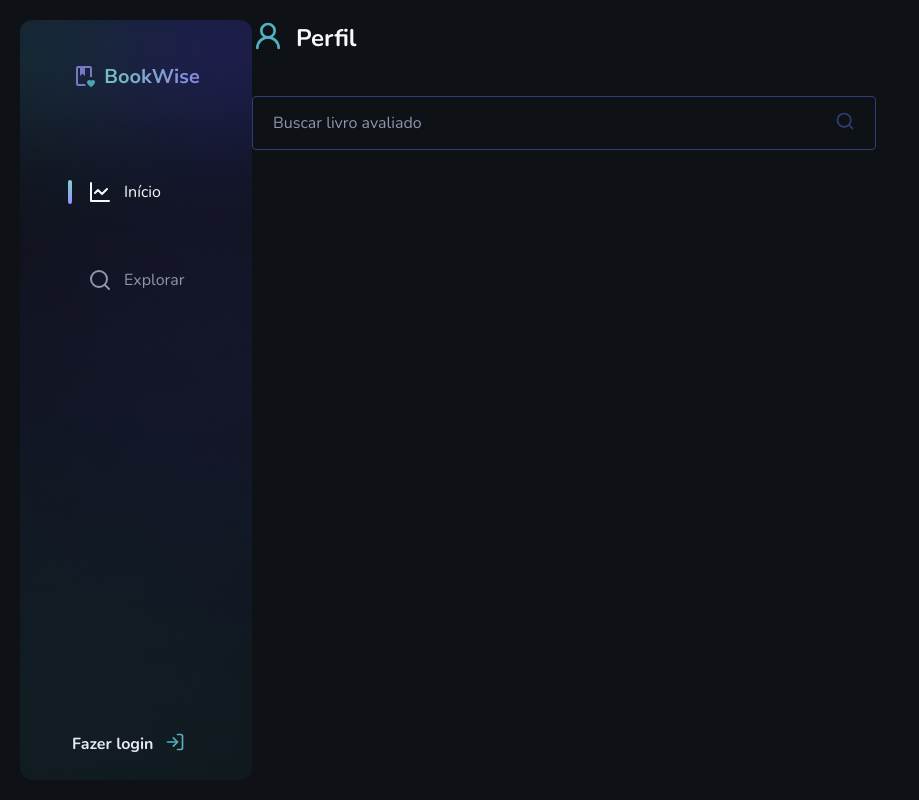
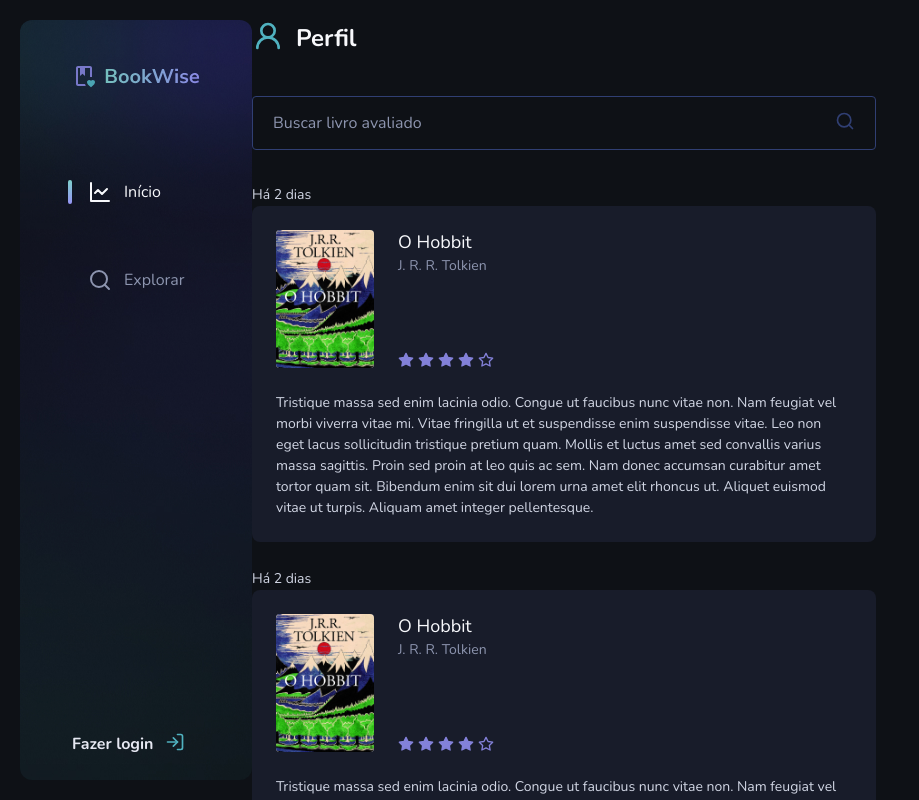
Before and after one commit to marcusdavanco/bookwise, a Next.js app: page /profile in a window 1280 px wide. Shown: the top 800 px of the page, without its empty margins (0-919 px from the left). Built offline with nearby package versions, Linux system fonts and the light colour scheme; no server answers.

Commit message:
feat: Personal Review Component Styling

```diff
--- a/src/app/profile/page.tsx
+++ b/src/app/profile/page.tsx
@@ -1,3 +1,4 @@
+import { PersonalReview } from '@/components/personal-review'
 import { SearchBar } from '@/components/searchbar'
 import { Sidebar } from '@/components/sidebar'
 import { User2 } from 'lucide-react'
@@ -17,6 +18,12 @@ export default function Profile() {
             <h2 className="text-2xl font-bold">Perfil</h2>
           </div>
           <SearchBar />
+          <div className="flex flex-col gap-6">
+            <PersonalReview />
+            <PersonalReview />
+            <PersonalReview />
+            <PersonalReview />
+          </div>
         </section>
         <section>
 
--- /dev/null
+++ b/src/components/personal-review.tsx
@@ -0,0 +1,36 @@
+import { Star } from "lucide-react";
+import Image from "next/image";
+
+import book from '../../public/book.jpg'
+
+export function PersonalReview() {
+  return (
+    <div>
+      <span className="text-gray-300 text-sm mb-2">
+        Há 2 dias
+      </span>
+      <article className="bg-gray-700 p-6 rounded-[8px] w-[39rem] flex flex-col gap-6">
+        <div className="flex gap-6">
+          <Image src={book} height={134} width={98} alt="" className="rounded" />
+          <div className="flex flex-col justify-between">
+            <div className="flex flex-col">
+              <span className="leading-short text-lg text-gray-100">O Hobbit</span>
+              <span className="text-sm text-gray-400">J. R. R. Tolkien</span>
+            </div>
+            <div className="flex gap-1">
+              <Star className="h-4 w-4 text-purple-100" fill="#8381D9" />
+              <Star className="h-4 w-4 text-purple-100" fill="#8381D9" />
+              <Star className="h-4 w-4 text-purple-100" fill="#8381D9" />
+              <Star className="h-4 w-4 text-purple-100" fill="#8381D9" />
+              <Star className="h-4 w-4 text-purple-100" />
+            </div>
+          </div>
+        </div>
+        <p className="text-sm text-gray-300">
+          Tristique massa sed enim lacinia odio. Congue ut faucibus nunc vitae non. Nam feugiat vel morbi viverra vitae mi. Vitae fringilla ut et suspendisse enim suspendisse vitae. Leo non eget lacus sollicitudin tristique pretium quam. Mollis et luctus amet sed convallis varius massa sagittis.
+          Proin sed proin at leo quis ac sem. Nam donec accumsan curabitur amet tortor quam sit. Bibendum enim sit dui lorem urna amet elit rhoncus ut. Aliquet euismod vitae ut turpis. Aliquam amet integer pellentesque.
+        </p>
+      </article>
+    </div>
+  )
+}
--- a/src/components/presonal-review.tsx
+++ /dev/null
@@ -1,32 +0,0 @@
-import { Star } from "lucide-react";
-import Image from "next/image";
-
-import book from '../../public/book.jpg'
-
-export function PersonalReview() {
-  return (
-    <>
-      <span>
-        Há 2 dias
-      </span>
-      <article>
-        <Image src={book} height={134} width={98} alt="" />
-        <div>
-          <span>O Hobbit</span>
-          <span>J. R. R. Tolkien</span>
-          <div className="flex gap-1">
-            <Star className="h-4 w-4 text-purple-100" fill="#8381D9" />
-            <Star className="h-4 w-4 text-purple-100" fill="#8381D9" />
-            <Star className="h-4 w-4 text-purple-100" fill="#8381D9" />
-            <Star className="h-4 w-4 text-purple-100" fill="#8381D9" />
-            <Star className="h-4 w-4 text-purple-100" />
-          </div>
-        </div>
-        <p>
-          Tristique massa sed enim lacinia odio. Congue ut faucibus nunc vitae non. Nam feugiat vel morbi viverra vitae mi. Vitae fringilla ut et suspendisse enim suspendisse vitae. Leo non eget lacus sollicitudin tristique pretium quam. Mollis et luctus amet sed convallis varius massa sagittis.
-          Proin sed proin at leo quis ac sem. Nam donec accumsan curabitur amet tortor quam sit. Bibendum enim sit dui lorem urna amet elit rhoncus ut. Aliquet euismod vitae ut turpis. Aliquam amet integer pellentesque.
-        </p>
-      </article>
-    </>
-  )
-}
--- a/src/components/searchbar.tsx
+++ b/src/components/searchbar.tsx
@@ -2,7 +2,7 @@ import { Search } from "lucide-react";
 
 export function SearchBar() {
   return (
-    <div className="flex gap-2 py-[0.875rem] px-5 bg-gray-800 border-gray-500 border-[1px] rounded flex-1 min-w-[39rem] focus-within:border-2 focus-within:border-gray-400">
+    <div className="flex gap-2 py-[0.875rem] px-5 bg-gray-800 border-gray-500 border-[1px] rounded flex-1 min-w-[39rem] focus-within:border-2 focus-within:border-gray-400 mb-8">
       <input
         placeholder="Buscar livro avaliado"
         className="placeholder-gray-400 bg-transparent flex-1 outline-0"
```
